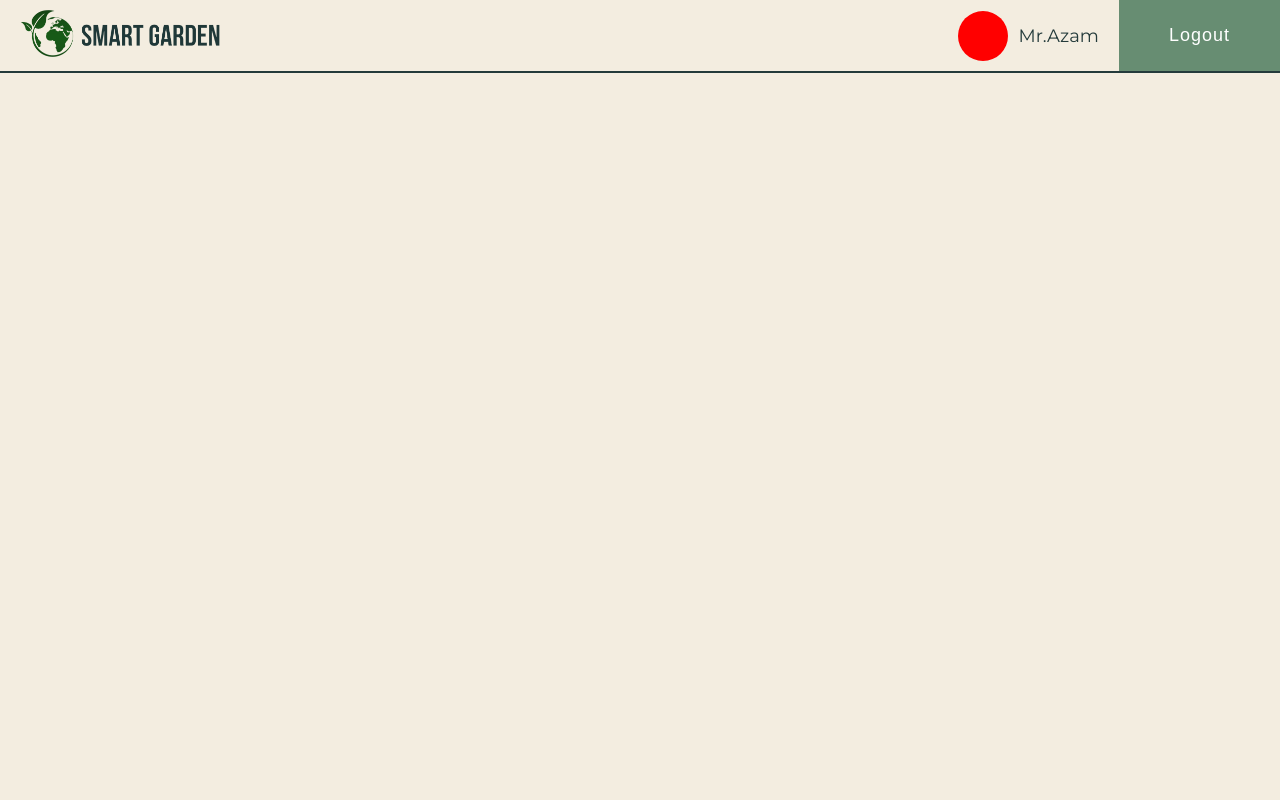
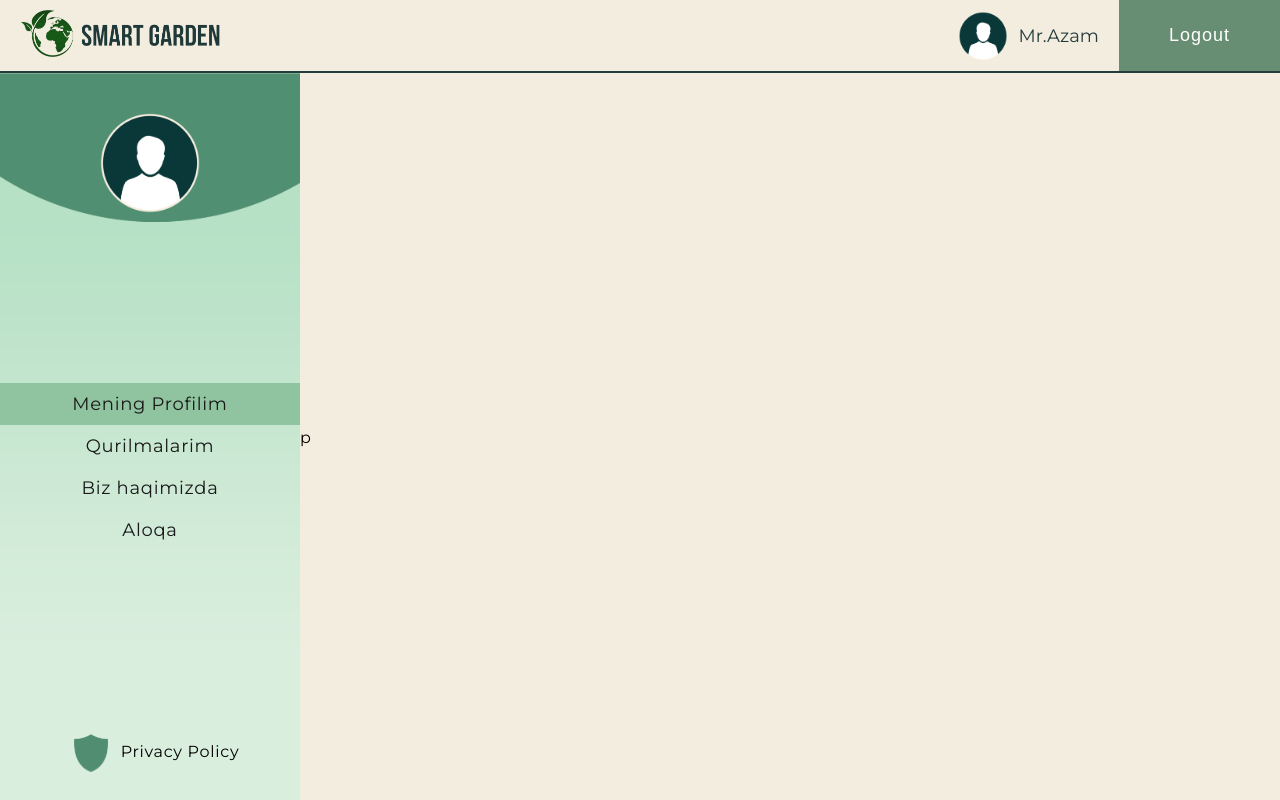
Before and after one commit to MuhammadaminAbbosov/smart-garden, a React (Create React App) app: page /profile in a window 1280 px wide. Built offline with nearby package versions, Linux system fonts and the light colour scheme.

Commit message:
add layout and navbar

```diff
--- a/src/App.jsx
+++ b/src/App.jsx
@@ -4,6 +4,7 @@ import { useEffect } from "react";
 import AboutUs from "./pages/AboutUs";
 import MyDevices from "./pages/MyDevices";
 import Profile from "./pages/Profile";
+import Layout from "./pages/Layout";
 
 function App() {
   const location = useLocation();
@@ -18,9 +19,30 @@ function App() {
   return (
     <Routes>
       <Route path="/login" element={<Login />} />
-      <Route path="/about" element={<AboutUs />} />
-      <Route path="/devices" element={<MyDevices />} />
-      <Route path="/profile" element={<Profile />} />
+      <Route
+        path="/about"
+        element={
+          <Layout>
+            <AboutUs />
+          </Layout>
+        }
+      />
+      <Route
+        path="/devices"
+        element={
+          <Layout>
+            <MyDevices />
+          </Layout>
+        }
+      />
+      <Route
+        path="/profile"
+        element={
+          <Layout>
+            <Profile />
+          </Layout>
+        }
+      />
     </Routes>
   );
 }
--- a/src/components/Header.jsx
+++ b/src/components/Header.jsx
@@ -2,6 +2,7 @@ import React from "react";
 import { Link } from "react-router-dom";
 import styled from "styled-components";
 import Logo from "../assets/icons/logo.png";
+import ProfileIcon from "../assets/icons/profile.png";
 
 const Header = () => {
   return (
@@ -11,7 +12,7 @@ const Header = () => {
           <img src={Logo} alt="log" title="Logo" className="logo" />
         </Link>
         <div className="profile-box">
-          <div className="icon"></div>
+          <img src={ProfileIcon} className="icon" alt="" />
           <p className="name">Mr.Azam</p>
         </div>
       </div>
@@ -43,12 +44,11 @@ const Wrapper = styled.div`
         width: 50px;
         height: 50px;
         border-radius: 50%;
-        background-color: red;
       }
 
       .name {
         font-size: 18px;
-        color: #243B3B;
+        color: #243b3b;
       }
     }
   }
@@ -59,7 +59,7 @@ const Wrapper = styled.div`
     border: none;
     cursor: pointer;
     padding: 25px 50px;
-    background-color: #678D72;
+    background-color: #678d72;
     font-size: 18px;
     color: white;
     letter-spacing: 1px;
--- a/src/components/Navbar.jsx
+++ b/src/components/Navbar.jsx
@@ -1,10 +1,80 @@
 import React from "react";
 import styled from "styled-components";
+import { NavLink } from "react-router-dom";
+import BackImg from "../assets/images/a.png";
+import ProfileIcon from "../assets/icons/profile.png";
+import Icon from "../assets/icons/privacy.png";
 
 const Navbar = () => {
-  return <Wrapper>Navbar</Wrapper>;
+  return (
+    <Wrapper>
+      <img src={ProfileIcon} className="profile-icon" alt="" />
+      <nav>
+        <NavLink to={"/profile"}>Mening Profilim</NavLink>
+        <NavLink to={"/devices"}>Qurilmalarim</NavLink>
+        <NavLink to={"/about"}>Biz haqimizda</NavLink>
+        <NavLink to={"/contact"}>Aloqa</NavLink>
+      </nav>
+      <div className="privacy">
+        <img src={Icon} className="icon" alt="" />
+        <p>Privacy Policy</p>
+      </div>
+    </Wrapper>
+  );
 };
 
 export default Navbar;
 
-const Wrapper = styled.div``;
+const Wrapper = styled.div`
+  display: flex;
+  flex-direction: column;
+  align-items: center;
+  justify-content: space-between;
+  padding-top: 40px;
+  padding-bottom: 20px;
+  height: calc(100vh - 72.42px);
+  width: 300px;
+  background-position: center;
+  background-repeat: no-repeat;
+  background-size: cover;
+  background-image: url(${BackImg});
+
+  .profile-icon {
+    width: 100px;
+  }
+
+  nav {
+    display: flex;
+    flex-direction: column;
+    align-items: center;
+    width: 100%;
+
+    a {
+      text-decoration: none;
+      width: 100%;
+      text-align: center;
+      color: #191919;
+      font-size: 18px;
+      padding: 10px 0;
+      letter-spacing: 0.7px;
+
+      &.active {
+        background-color: #90c39f;
+      }
+    }
+  }
+
+  .privacy {
+    display: flex;
+    align-items: center;
+
+    .icon {
+      width: 60px;
+    }
+
+    p {
+      font-size: 16px;
+      letter-spacing: 0.7px;
+    }
+  }
+`;
--- /dev/null
+++ b/src/pages/Layout.jsx
@@ -0,0 +1,29 @@
+import React from "react";
+import styled from "styled-components";
+import Header from "../components/Header";
+import Navbar from "../components/Navbar";
+
+const Layout = ({ children }) => {
+  return (
+    <Wrapper>
+      <Header />
+      <main>
+        <Navbar />
+        <section>{children}</section>
+      </main>
+    </Wrapper>
+  );
+};
+
+export default Layout;
+
+const Wrapper = styled.div`
+  height: 100vh;
+  overflow: hidden;
+
+  background-color: #F3EDE0;
+  main {
+    display: flex;
+    align-items: center;
+  }
+`;
--- a/src/pages/Profile.jsx
+++ b/src/pages/Profile.jsx
@@ -1,19 +1,13 @@
 import React from "react";
 import styled from "styled-components";
-import Header from "../components/Header";
 
 const Profile = () => {
   document.title = "Smart Garden | My Profile";
 
-  return (
-    <Wrapper>
-      <Header />
-    </Wrapper>
-  );
+  return <Wrapper>p</Wrapper>;
 };
 
 export default Profile;
 const Wrapper = styled.div`
-  height: 100vh;
-  background-color: #F3EDE0;
+  background-color: #f3ede0;
 `;
```
Also changed, not shown: src/assets/images/my-profile.jpg (added).
